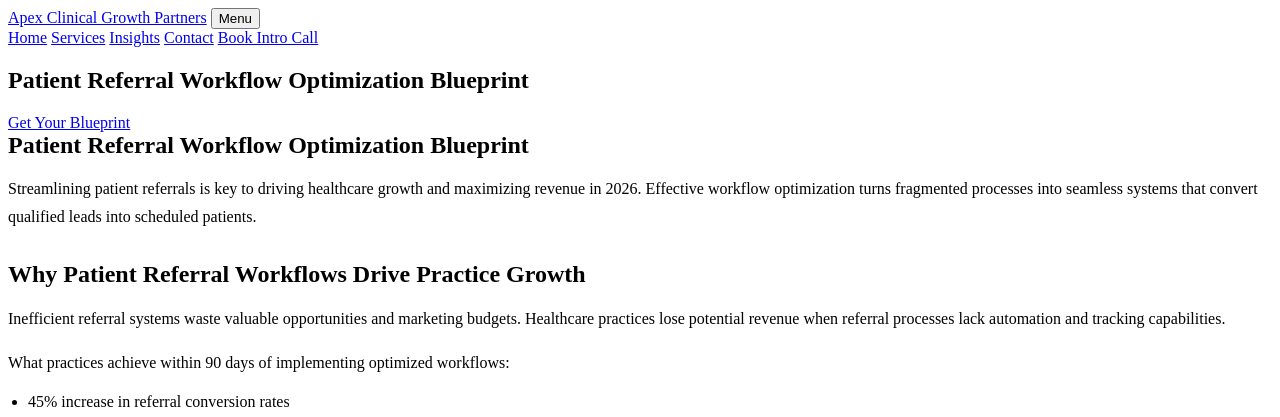
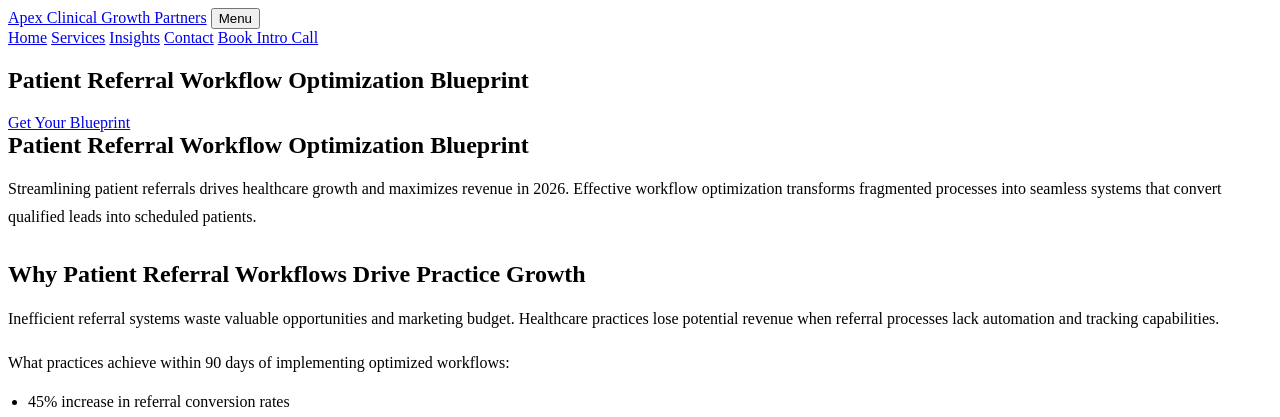
Before and after one commit to prjctlphbt/orbitr-canary-angular-20260228, a Jekyll site: the page patient-referral-workflow-blueprint.html, which Jekyll copies as it is, in a window 1280 px wide. Shown: the top 417 px of the page. Built offline with Jekyll 4.4.1, drawn with Linux system fonts in a browser that asks for light colours.

Commit message:
Rollback: Revert changes to patient-referral-workflow-blueprint.html

```diff
--- a/patient-referral-workflow-blueprint.html
+++ b/patient-referral-workflow-blueprint.html
@@ -7,8 +7,12 @@
 <meta content="Optimize your patient referral workflow with Apex Clinical Growth Partners. Streamline processes, reduce delays, and boost referral volume by 40% in 2026. Get your blueprint today." name="description"/>
 <title>Patient Referral Workflow Optimization Blueprint | 2026 Guide</title>
 <style>
+
+
 /* Minimal functional styles (accordion, forms only) */
+
 /* Minimal functional styles - interactive elements only */
+
 /* FAQ accordion functionality */
 .faq-item.active .faq-answer {
  max-height: 500px;
@@ -45,7 +49,7 @@
  box-sizing: border-box;
 }
 
-</style>
+ </style>
 <style id="orbitr-generated-content-style">
 .orbitr-generated-content > * {
  margin: 0;
@@ -80,8 +84,7 @@
 .orbitr-generated-content li {
  line-height: 1.65;
 }
-</style>
-</head>
+</style></head>
 <body>
 <header>
 <div class="container navbar">
@@ -106,9 +109,9 @@
 <section class="landing-content">
 <div class="container orbitr-generated-content">
 <h1>Patient Referral Workflow Optimization Blueprint</h1>
-<p>Streamlining patient referrals is key to driving healthcare growth and maximizing revenue in 2026. Effective workflow optimization turns fragmented processes into seamless systems that convert qualified leads into scheduled patients.</p>
+<p>Streamlining patient referrals drives healthcare growth and maximizes revenue in 2026. Effective workflow optimization transforms fragmented processes into seamless systems that convert qualified leads into scheduled patients.</p>
 <h2>Why Patient Referral Workflows Drive Practice Growth</h2>
-<p>Inefficient referral systems waste valuable opportunities and marketing budgets. Healthcare practices lose potential revenue when referral processes lack automation and tracking capabilities.</p>
+<p>Inefficient referral systems waste valuable opportunities and marketing budget. Healthcare practices lose potential revenue when referral processes lack automation and tracking capabilities.</p>
 <p>What practices achieve within 90 days of implementing optimized workflows:</p>
 <ul>
 <li>45% increase in referral conversion rates</li>
@@ -176,14 +179,14 @@
 <div class="container small-note">Framework canary fixture for Orbitr approval testing.</div>
 </footer>
 <script>
-// FAQ accordion functionality
-document.querySelectorAll('.faq-question').forEach(button => {
+ // FAQ accordion functionality
+ document.querySelectorAll('.faq-question').forEach(button => {
  button.addEventListener('click', () => {
  const expanded = button.getAttribute('aria-expanded') === 'true';
  button.setAttribute('aria-expanded', !expanded);
  button.parentElement.classList.toggle('active');
  });
-});
-</script>
+ });
+ </script>
 </body>
 </html>
```
